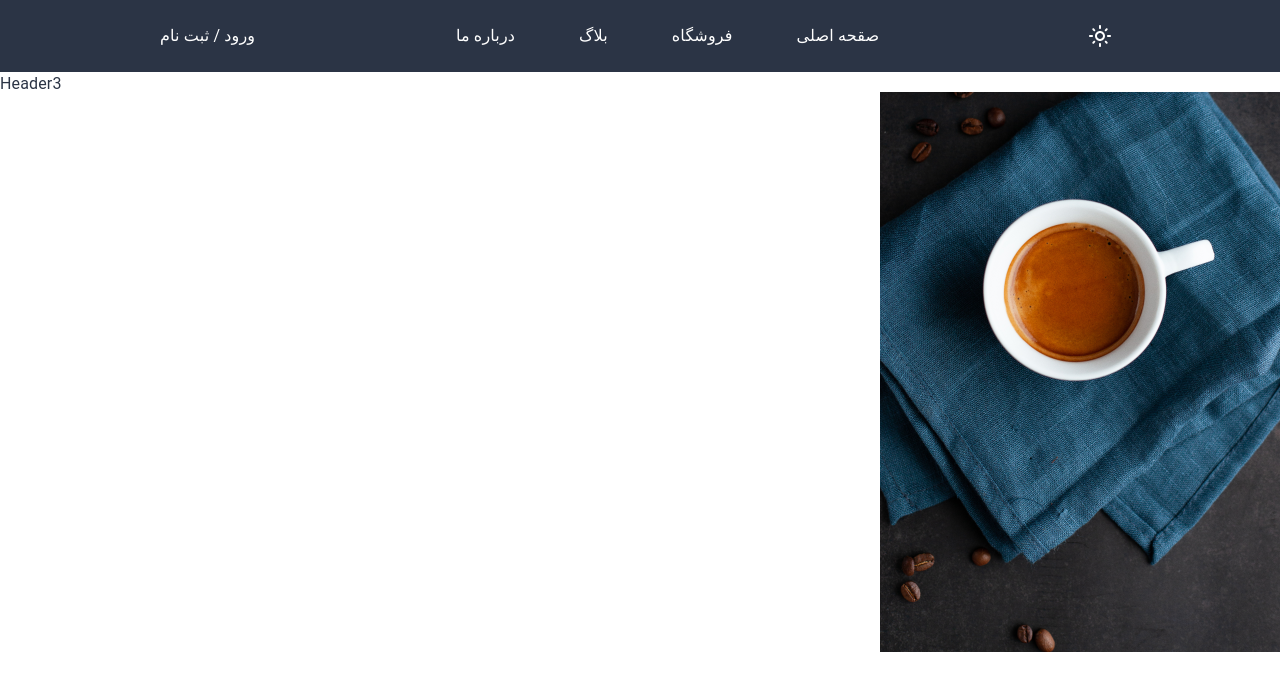
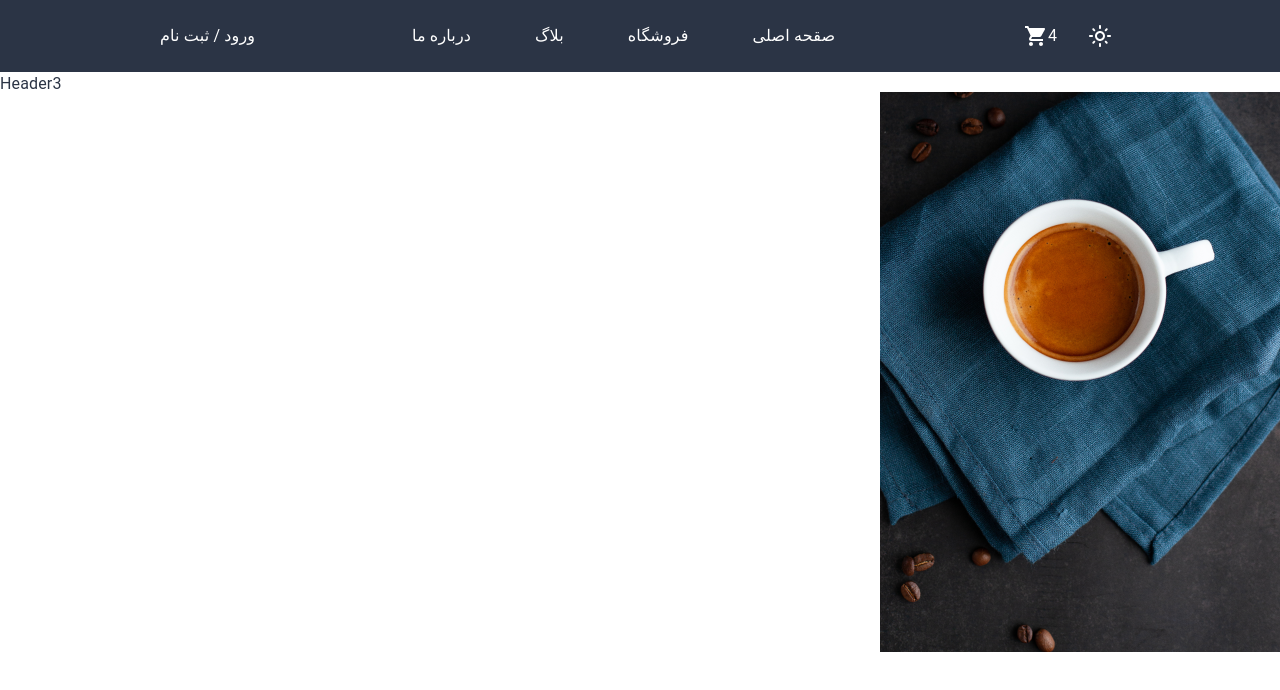
Before and after one commit to mohammadjalizi/React-E-commerce-project-, a React (Vite) app: page / in a window 1280 px wide. Shown: the top 690 px of the page. Built offline with nearby package versions, Linux system fonts and the light colour scheme.

Commit message:
Add    icons shoping cart

```diff
--- a/package.json
+++ b/package.json
@@ -10,7 +10,10 @@
     "preview": "vite preview"
   },
   "dependencies": {
+    "@emotion/react": "^11.11.4",
+    "@emotion/styled": "^11.11.0",
     "@mui/icons-material": "^5.15.12",
+    "@mui/material": "^5.15.13",
     "react": "^18.2.0",
     "react-dom": "^18.2.0"
   },
--- a/src/components/header/Header1.jsx
+++ b/src/components/header/Header1.jsx
@@ -1,7 +1,7 @@
 import   { useContext } from "react";
 import { ColorModeContext } from "../../theme";
 
-import { DarkModeOutlined, LightModeOutlined } from "@mui/icons-material";
+import { DarkModeOutlined, LightModeOutlined, ShoppingCart } from "@mui/icons-material";
 import { IconButton, useTheme } from "@mui/material";
 
 
@@ -41,7 +41,12 @@ const Header1 = () => {
 </li>
   </ul>
 </div>
-      {theme.palette.mode === "light" ? (
+<div className=" icons flex items-center ">
+<div className=" relative ">
+<span className="   absolute   left-14 rounded-3xl shadow-2xl text-white  text-w">4</span>
+<ShoppingCart  className="  mx-8 cursor-pointer text-white"/>
+</div>
+{theme.palette.mode === "light" ? (
         <IconButton
           onClick={() => {
             localStorage.setItem(
@@ -69,6 +74,10 @@ const Header1 = () => {
         </IconButton>
       )}
 
+
+</div>
+
+
     </div>
      </div>
   );
```
Also changed, not shown: 1 other file (tests, documents, lock files or other folders).
